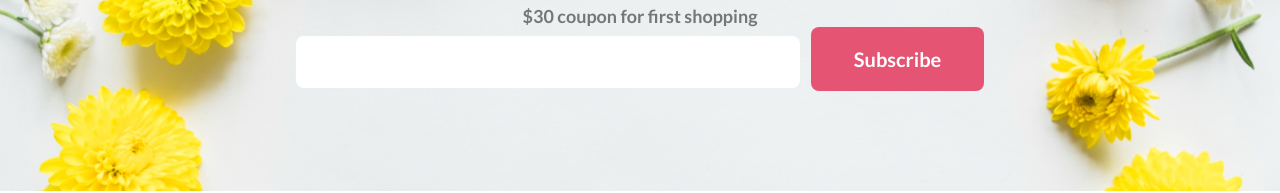
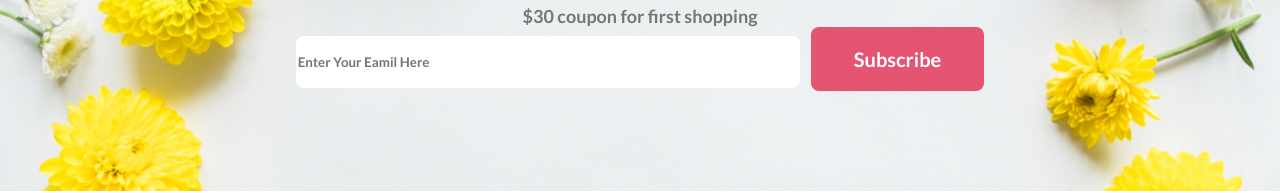
Before and after one commit to adblackhat1998/Flower-Shop, a plain HTML site: page index.html in a window 1280 px wide. Shown: the part 3261-3454 px from the top of the page. Drawn offline with Linux system fonts and the light colour scheme.

Commit message:
add input placeholder

```diff
--- a/index.html
+++ b/index.html
@@ -120,7 +120,7 @@
             <h3 class="section-title">Get The Latest Deals</h3>
             <p class="section-description">$30 coupon for first shopping</p>
             <div style="text-align: center;">
-                <input class="input" type="text" name="" id="">
+                <input class="input" type="text" name="" id="" placeholder="Enter Your Eamil Here">
                 <button class="btn-primary">Subscribe</button>
             </div>
         </section>
```
